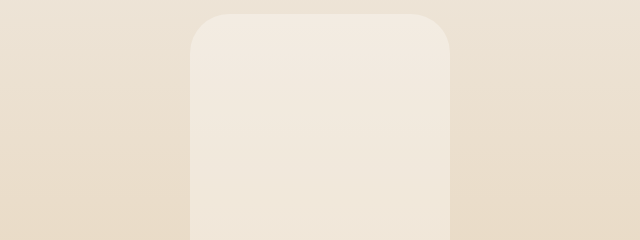
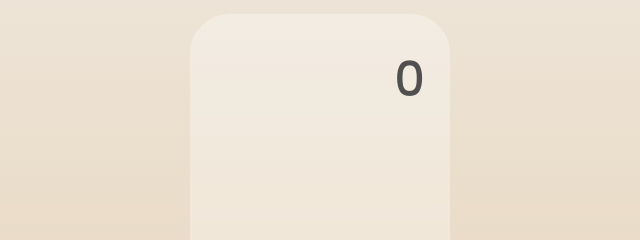
Before and after one commit to MashaBogdanova/calculator, a website built with webpack: page src/index.html in a window 1280 px wide. Shown: the part 126-366 px from the top of the page, 320-960 px from the left. Built offline with nearby package versions, Linux system fonts and the light colour scheme.

Commit message:
feat: add output

```diff
--- a/src/modules/calculator.ts
+++ b/src/modules/calculator.ts
@@ -1,6 +1,7 @@
 import { BUTTON_SIGNS } from '../data/buttonsSigns';
 import { createElement } from '../utils/create-element';
 import { Button } from './button';
+import { Output } from './output';
 
 export class Calculator {
   constructor() {
@@ -20,6 +21,10 @@ export class Calculator {
       parent: main,
     });
 
+    // Output
+    new Output('0', calculator);
+
+    // Buttons
     const buttonsWrapper = createElement({
       tag: 'div',
       styles: ['buttons'],
--- /dev/null
+++ b/src/modules/output.ts
@@ -0,0 +1,21 @@
+import { createElement } from '../utils/create-element';
+
+export class Output {
+  private output: string;
+  private parent: HTMLElement;
+
+  constructor(output: string, parent: HTMLElement) {
+    this.output = output;
+    this.parent = parent;
+    this.render();
+  }
+
+  private render() {
+    createElement({
+      tag: 'div',
+      styles: ['output'],
+      parent: this.parent,
+      innerText: this.output,
+    });
+  }
+}
--- a/src/styles/components/_calculator.scss
+++ b/src/styles/components/_calculator.scss
@@ -3,7 +3,7 @@
 .calculator {
   display: flex;
   flex-direction: column;
-  justify-content: end;
+  justify-content: space-between;
 
   width: 26rem;
   height: 52rem;
--- /dev/null
+++ b/src/styles/components/_output.scss
@@ -0,0 +1,9 @@
+@use '../abstract/list' as styles;
+
+.output {
+  width: 100%;
+
+  text-align: right;
+  font-size: 4.8rem;
+  color: styles.$color-dark-s;
+}
--- a/src/styles/style.scss
+++ b/src/styles/style.scss
@@ -3,3 +3,4 @@
 @use 'layout/body';
 @use 'components/calculator';
 @use 'components/button';
+@use 'components/output';
```
